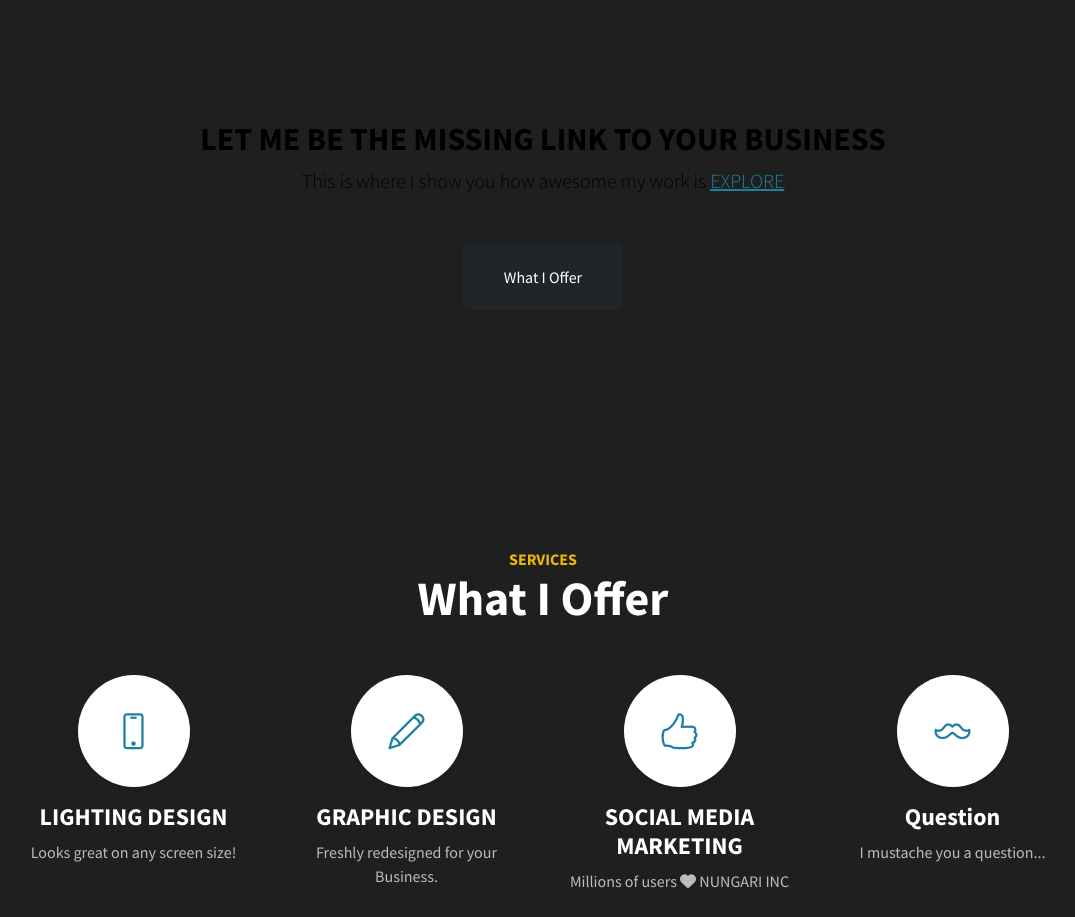
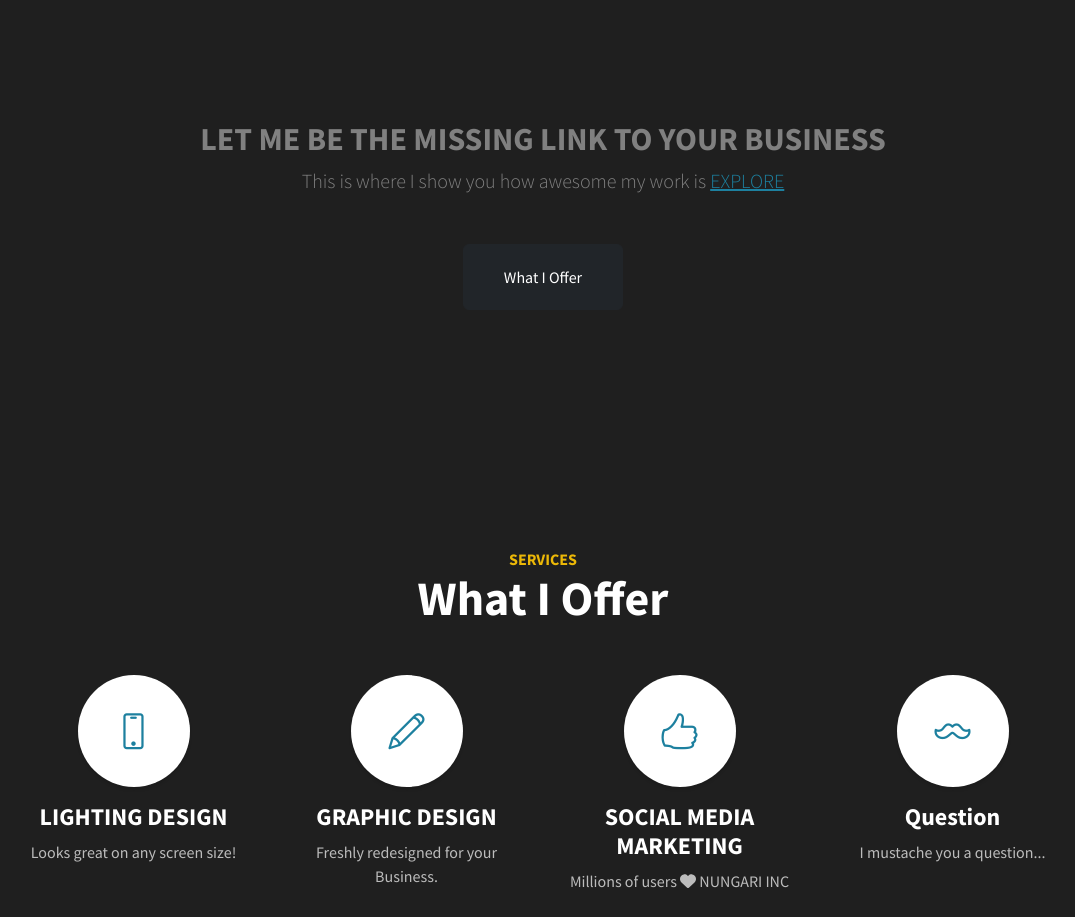
Before and after one commit to Mitchell-Nungari/Sullivan, a plain HTML site: page index.html in a window 1280 px wide. Shown: the part 800-1717 px from the top of the page, without its empty margins (97-1172 px from the left). Drawn offline with nearby package versions, Linux system fonts and the light colour scheme.

Commit message:
Update index.html

```diff
--- a/index.html
+++ b/index.html
@@ -43,7 +43,7 @@
             <div class="container px-4 px-lg-5 text-center">
                 <div class="row gx-4 gx-lg-5 justify-content-center">
                     <div class="col-lg-10">
-                        <div class="about-section" style="color: black;">
+                        <div class="about-section" style="color: grey;">
                             <h2>LET ME BE THE MISSING LINK TO YOUR BUSINESS</h2>
                         <p class="lead mb-5">
                             This is where I show you how awesome my work is
```
